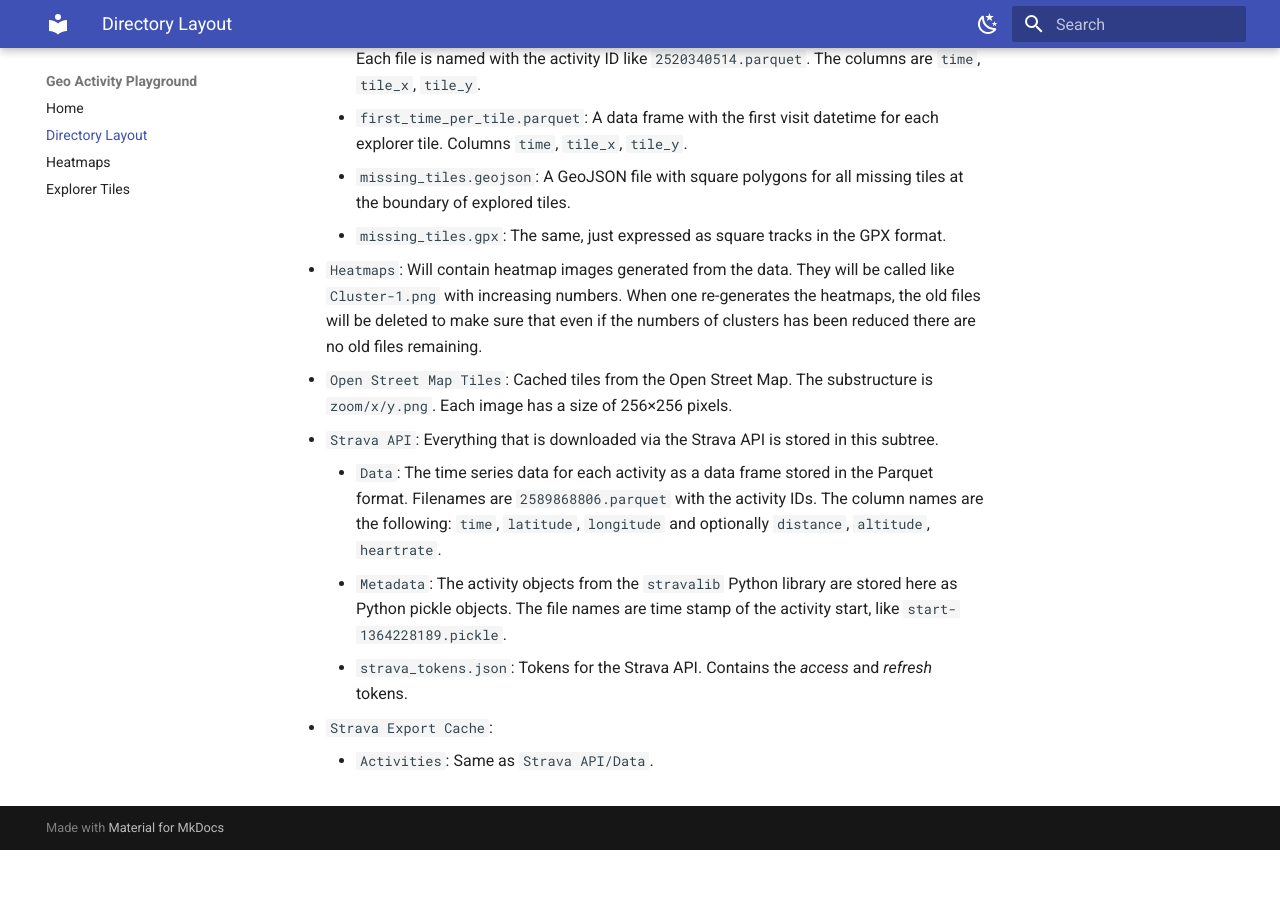
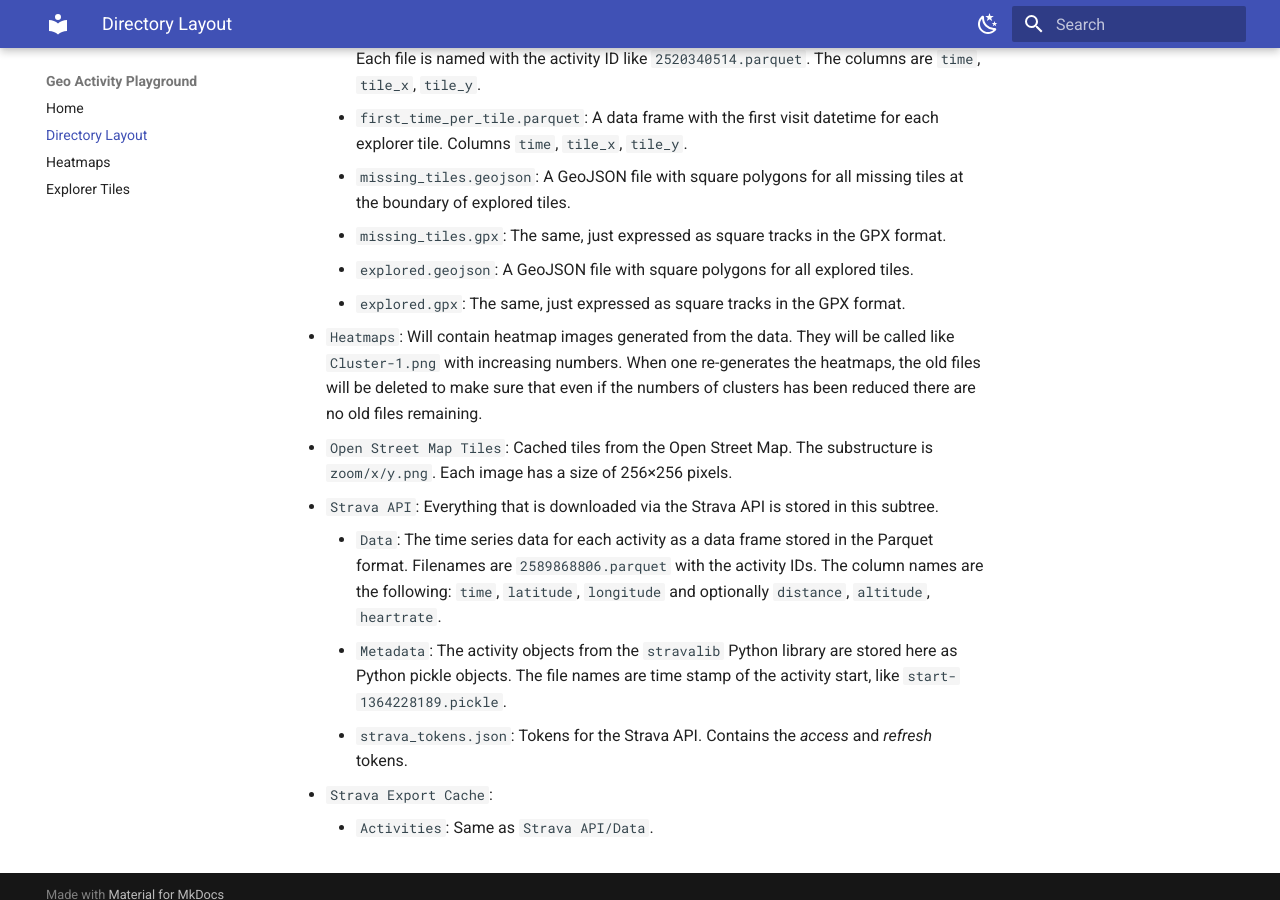
Before and after one commit to martin-ueding/geo-activity-playground, an MkDocs documentation site: the page built from docs/directory-layout.md, in a window 1280 px wide and 900 px high, scrolled down 724 px. Built offline with MkDocs 1.6.1 and Material for MkDocs 9.7.7, drawn with Linux system fonts in a browser that asks for light colours; before the commit the page ends 1574 px from its top, so only the background shows below that.

Commit message:
Document explored.geojson

```diff
--- a/docs/directory-layout.md
+++ b/docs/directory-layout.md
@@ -22,6 +22,8 @@ The following directories serve as a cache. One can inspect this but doesn't nee
     - `first_time_per_tile.parquet`: A data frame with the first visit datetime for each explorer tile. Columns `time`, `tile_x`, `tile_y`.
     - `missing_tiles.geojson`: A GeoJSON file with square polygons for all missing tiles at the boundary of explored tiles.
     - `missing_tiles.gpx`: The same, just expressed as square tracks in the GPX format.
+    - `explored.geojson`: A GeoJSON file with square polygons for all explored tiles.
+    - `explored.gpx`: The same, just expressed as square tracks in the GPX format.
 
 - `Heatmaps`: Will contain heatmap images generated from the data. They will be called like `Cluster-1.png` with increasing numbers. When one re-generates the heatmaps, the old files will be deleted to make sure that even if the numbers of clusters has been reduced there are no old files remaining.
 
```
